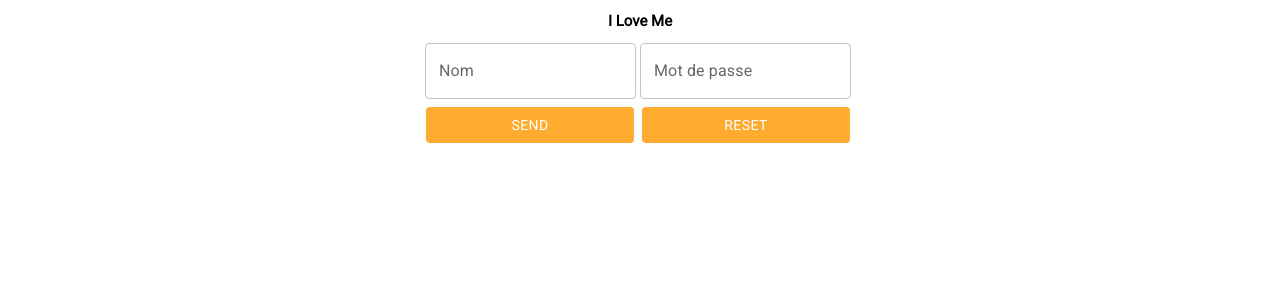
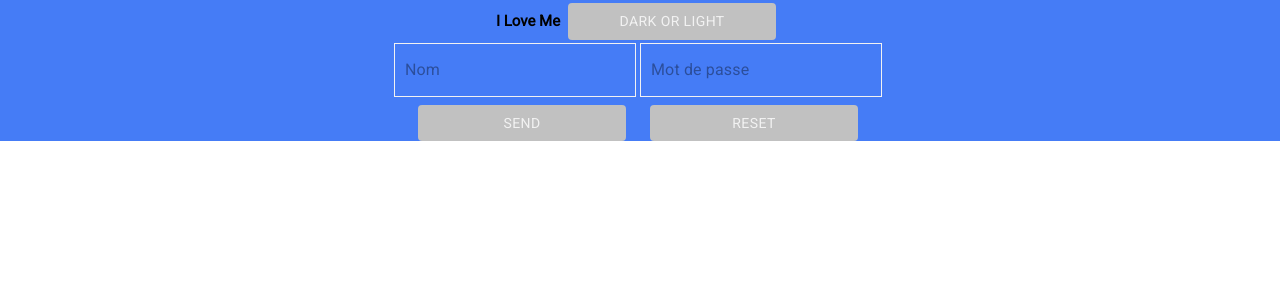
Before and after one commit to TianaNanta/e-trosa, a React (Create React App) app in the folder frontend/my-app/: page / in a window 1280 px wide. Shown: the top 300 px of the page. Built offline with nearby package versions, Linux system fonts and the light colour scheme.

Commit message:
Changed textfield to inputbase for more flexible style and adding theme switch

```diff
--- a/frontend/my-app/src/App.styled.ts
+++ b/frontend/my-app/src/App.styled.ts
@@ -44,7 +44,7 @@ export const BorderBoxRadius = styled(BorderBox)`
     border-radius: 10px;
 `
 
-export const CenterBoxButton = styled(CenterBox)`
+export const CenterBoxWithMargin = styled(CenterBox)`
     margin-top: ${props => props.theme.size(1) * 2}px;
 
     @media ${device.Tablet} {
--- a/frontend/my-app/src/App.tsx
+++ b/frontend/my-app/src/App.tsx
@@ -1,7 +1,7 @@
 import React, {useState} from 'react';
 import Input from './components/input/input';
 import StyledButton from './components/buttons/button';
-import { CenterBox, BorderBox, CenterBoxButton, BorderBoxRadius } from './App.styled';
+import { CenterBox, BorderBox, CenterBoxWithMargin, BorderBoxRadius, AppBackground } from './App.styled';
 import { ThemeProvider } from 'styled-components';
 import theme from './core/theme/index';
 import DarkTheme  from './core/theme/theme2';
@@ -13,21 +13,27 @@ function App() {
   const [name , setName] = useState('');
   const [password , setPassword] = useState('');
 
+  const [isDarkMode, setIsDarkMode] = useState(false);
+
+  const themeswitch = (isDarkMode ? DarkTheme : theme);
+
+  const handleThemeToggle = () => {
+    setIsDarkMode(!isDarkMode);
+  };
 
   function handleReset() {
     setName('');
     setPassword('');
   }
 
-  console.log(theme.themode);
-  console.log(DarkTheme.themode);
-
   return (
     <>
-      <ThemeProvider theme={theme}>
+      <ThemeProvider theme={themeswitch} >
+        <AppBackground>
           <GlobalStyle />
           <CenterBox>
             <h2>I Love Me</h2>
+            <StyledButton text={'dark or light'} onClick={handleThemeToggle} />
           </CenterBox>
           <CenterBox>
               <BorderBox>
@@ -39,7 +45,7 @@ function App() {
               </BorderBox>
               <Space size={1} height={1} />
           </CenterBox>
-        <CenterBoxButton>
+          <CenterBoxWithMargin>
             <BorderBoxRadius>
               <StyledButton text={'send'} />
             </BorderBoxRadius>
@@ -48,7 +54,8 @@ function App() {
               <StyledButton text={'reset'} onClick={handleReset} />
             </BorderBoxRadius>
               <Space size={1} height={1} />
-        </CenterBoxButton>
+          </CenterBoxWithMargin>
+        </AppBackground>
       </ThemeProvider>
     </>
 
--- a/frontend/my-app/src/components/buttons/button.style.ts
+++ b/frontend/my-app/src/components/buttons/button.style.ts
@@ -1,10 +1,7 @@
 import styled from 'styled-components';
-import { Box, Button } from '@mui/material';
+import { Box } from '@mui/material';
 import { IButton } from './button';
 
-const StyledButton = styled(Button)<IButton>`
-
-`
 
 export const BoxStyled = styled(Box)<IButton>`
     display: flex;
@@ -12,12 +9,15 @@ export const BoxStyled = styled(Box)<IButton>`
     justify-content: center;
     align-items: center;
     width: ${props => props.theme.size(2) * 26}px;
-    /* padding: 0px ${props => props.theme.size(1) * 2}px; */
+    padding: 0px ${props => props.theme.size(1) * 2}px;
 
 
     & .MuiButton-root {
-        color: #ffffff;
-        background-color: ${props => props.theme.themode.color2};
+        color: ${props => props.theme.themode.color4};
+        background-color: ${props => props.theme.themode.color3};
         width: 100%;
+            &:hover {
+            background-color: ${props => props.theme.themode.color4};
+        }
     }
 `
--- a/frontend/my-app/src/components/input/input.style.ts
+++ b/frontend/my-app/src/components/input/input.style.ts
@@ -3,5 +3,27 @@ import { Box }  from "@mui/material";
 
 
 export const BoxStyled = styled(Box)`
-    display: flex,
+    display: flex;
+    min-width: ${props => props.theme.size(5) * 12}px;
+    border: solid 1px ${props => props.theme.themode.color4};
+    font-family: ${props => props.theme.typography.heading};
+
+    & .MuiInputBase-root {
+        /* background-color : red; */
+        border-color: transparent;
+
+        &:hover {
+            background-color: ${props => props.theme.themode.color4};
+            border: none;
+        }
+    };
+
+    & .MuiInputBase-root {
+        padding: 10px;
+    };
+
+    & .MuiInput-underline {
+        border-bottom: none;
+    }
+
 `
--- a/frontend/my-app/src/components/input/input.tsx
+++ b/frontend/my-app/src/components/input/input.tsx
@@ -1,6 +1,6 @@
 import React from "react";
 import { BoxStyled } from "./input.style";
-import { TextField } from "@mui/material";
+import { InputBase } from "@mui/material";
 
 interface IInput {
     id: string,
@@ -12,16 +12,16 @@ interface IInput {
 
 const Input: React.FC<IInput> = ({ id, label, type, value, setValue }) => {
 
-
     const handleChange = (event: any) => {
         setValue(event.target.value);
       };
 
     return (
         <BoxStyled>
-            <TextField
+            <InputBase
+                fullWidth
                 id={id}
-                label={label}
+                placeholder={label}
                 type={type}
                 value={value}
                 onChange={handleChange}
```
Lines whose indentation alone changed are shown as unchanged.
